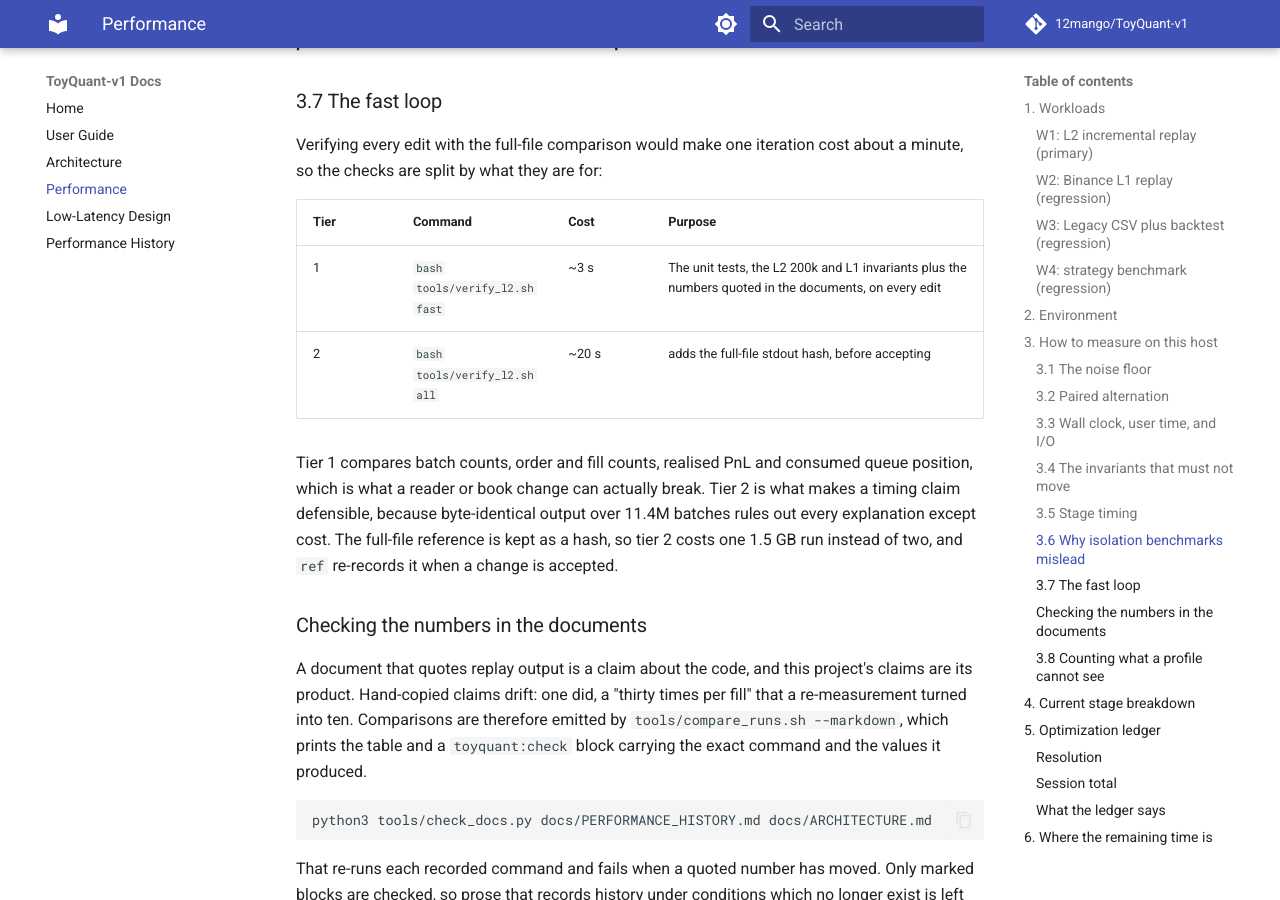
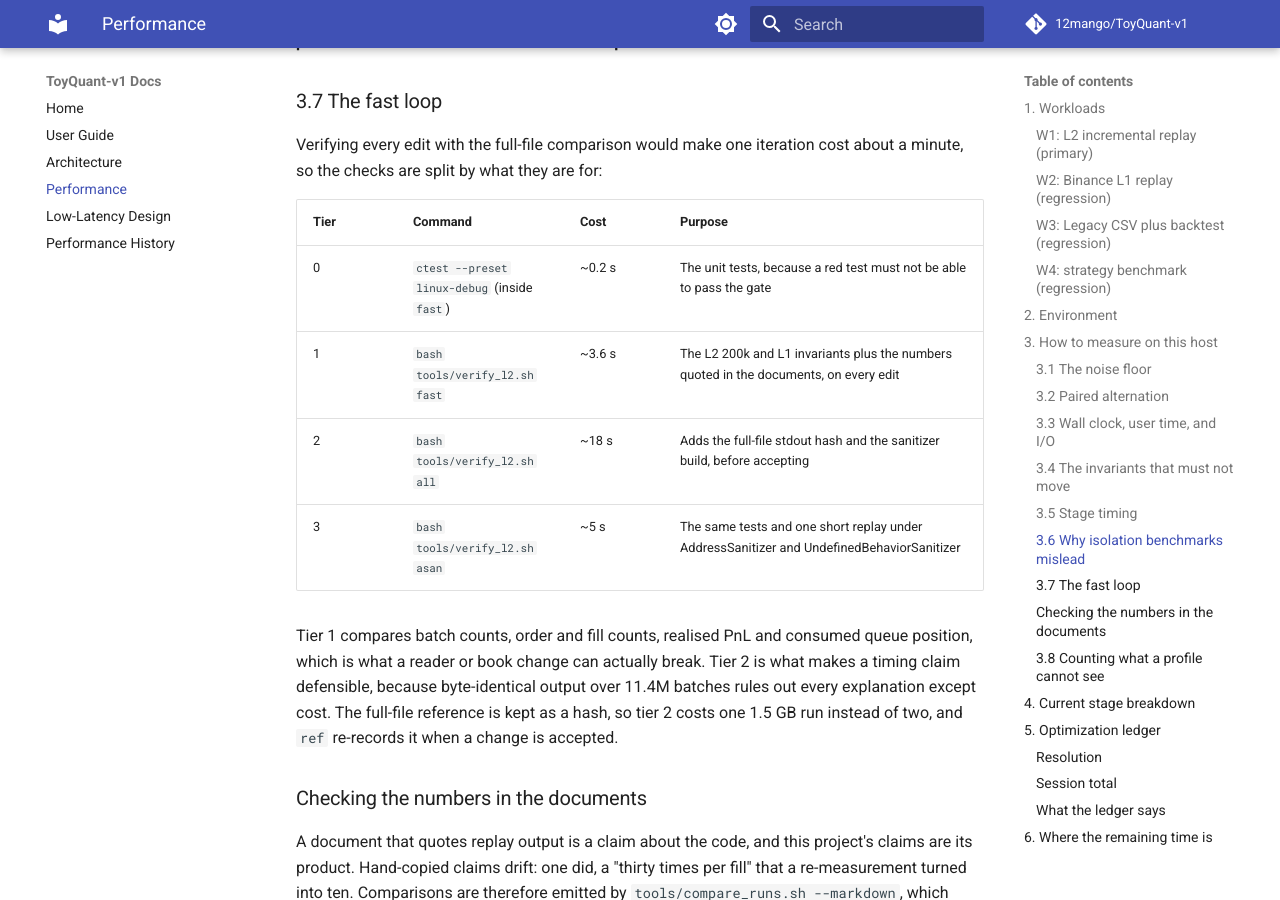
Before and after one commit to 12mango/ToyQuant-v1, an MkDocs documentation site: the page built from docs/PERFORMANCE.md, in a window 1280 px wide and 900 px high, scrolled down 5975 px. Built offline with MkDocs 1.6.1 and Material for MkDocs 9.7.7, drawn with Linux system fonts in a browser that asks for light colours; comment, search, counter and statistics services are not loaded.

Commit message:
build: Add an ASan and UBSan preset and a tier 3 that runs the tests and a replay under it

```diff
--- a/docs/PERFORMANCE.md
+++ b/docs/PERFORMANCE.md
@@ -244,8 +244,10 @@ the checks are split by what they are for:
 
 | Tier | Command | Cost | Purpose |
 |---|---|---|---|
-| 1 | `bash tools/verify_l2.sh fast` | ~3 s | The unit tests, the L2 200k and L1 invariants plus the numbers quoted in the documents, on every edit |
-| 2 | `bash tools/verify_l2.sh all` | ~20 s | adds the full-file stdout hash, before accepting |
+| 0 | `ctest --preset linux-debug` (inside `fast`) | ~0.2 s | The unit tests, because a red test must not be able to pass the gate |
+| 1 | `bash tools/verify_l2.sh fast` | ~3.6 s | The L2 200k and L1 invariants plus the numbers quoted in the documents, on every edit |
+| 2 | `bash tools/verify_l2.sh all` | ~18 s | Adds the full-file stdout hash and the sanitizer build, before accepting |
+| 3 | `bash tools/verify_l2.sh asan` | ~5 s | The same tests and one short replay under AddressSanitizer and UndefinedBehaviorSanitizer |
 
 Tier 1 compares batch counts, order and fill counts, realised PnL and consumed queue position, which is
 what a reader or book change can actually break. Tier 2 is what makes a timing claim defensible,
```
Also changed, not shown: CMakePresets.json (+29 -0 lines), docs/DESIGN_REVIEW.md (+8 -1 lines), docs/USER_GUIDE.md (+9 -0 lines), 1 other file.
